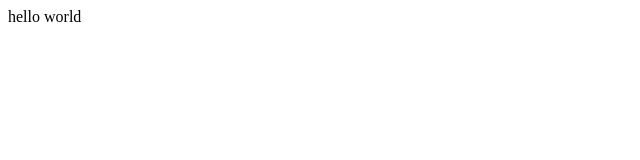
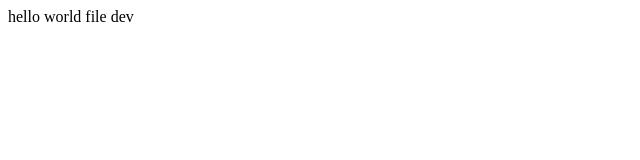
Before and after one commit to emmanuelfoubou-glitch/guit-test, a plain HTML site: page index.html in a window 1280 px wide. Shown: the full height of the page, 0-640 px from the left. Drawn offline with Linux system fonts and the light colour scheme.

Commit message:
Update index.html

```diff
--- a/index.html
+++ b/index.html
@@ -6,6 +6,6 @@
     <title>Document</title>
 </head>
 <body>
-    hello world
+    hello world file dev
 </body>
 </html>
```
